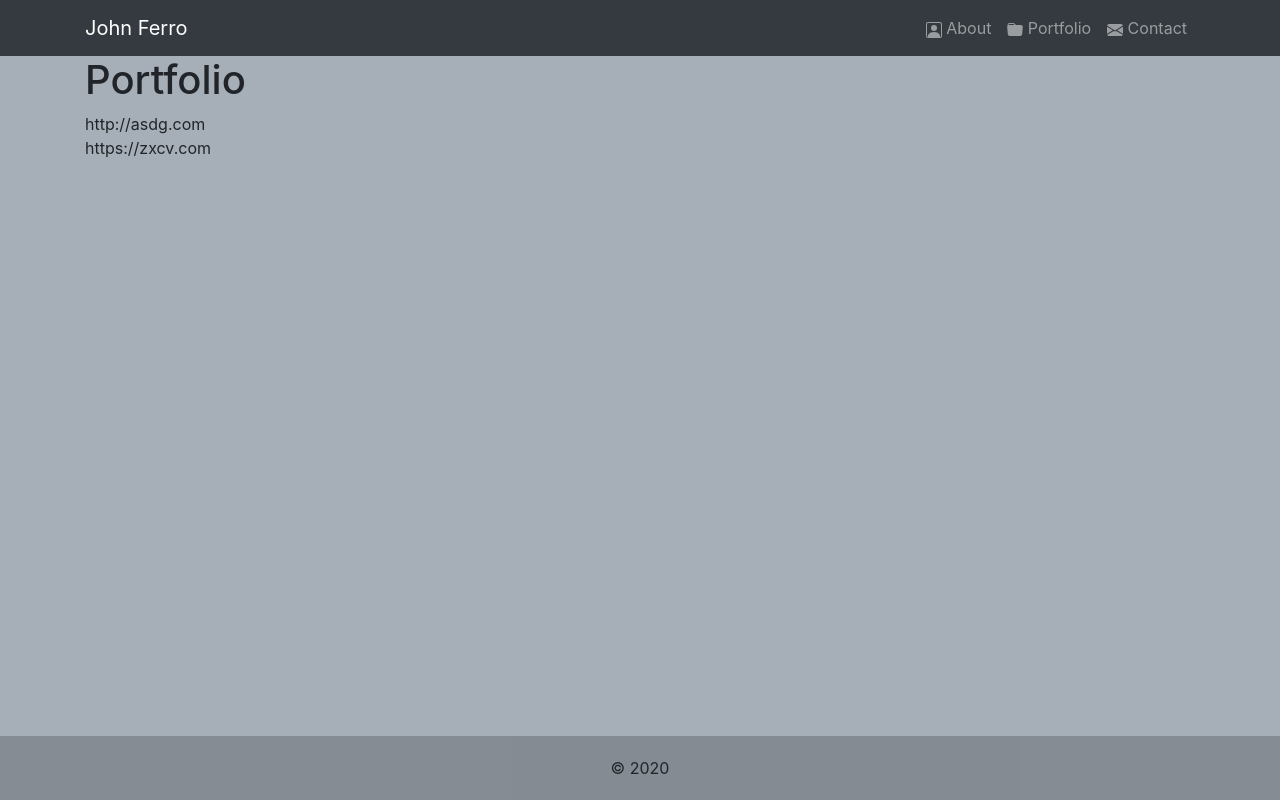
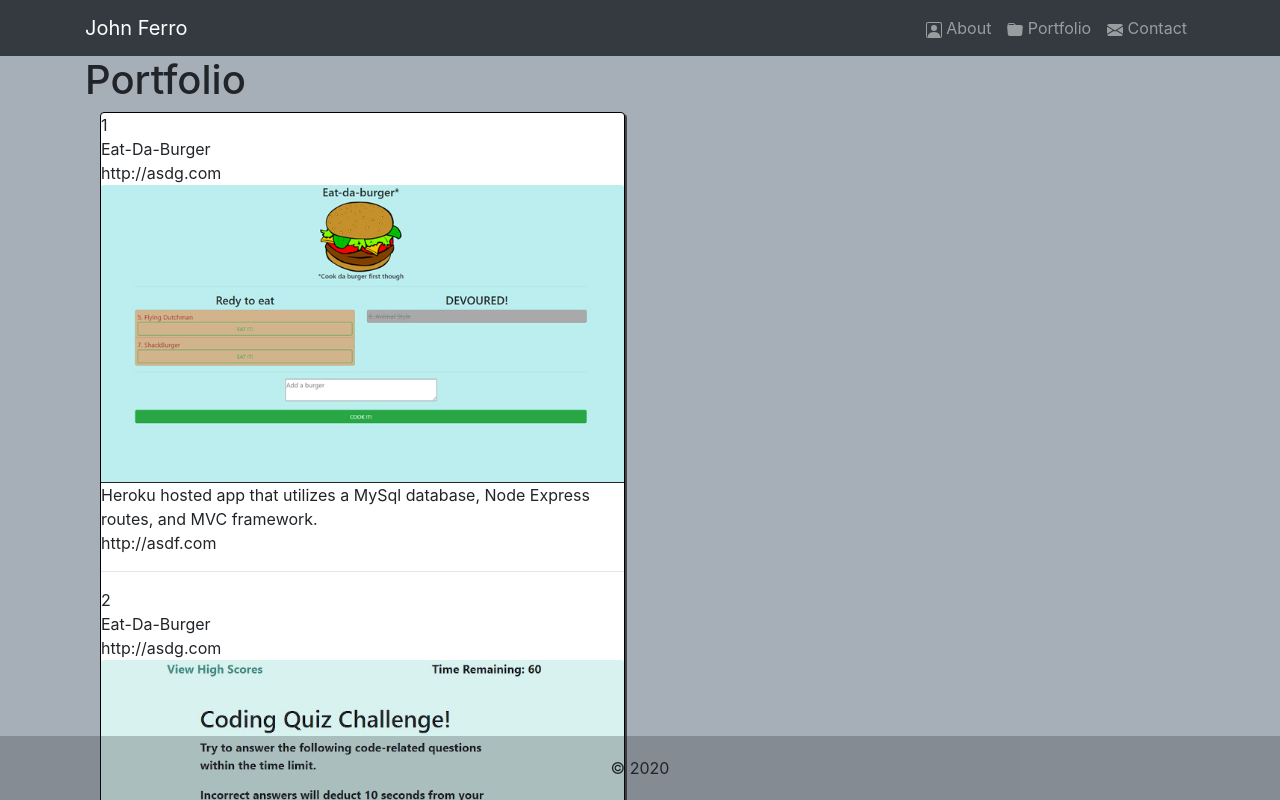
Before and after one commit to jonafi/react-portfolio, a React (Create React App) app: page /portfolio in a window 1280 px wide. Shown: the top 800 px of the page. Built offline with nearby package versions, Linux system fonts and the light colour scheme.

Commit message:
fleshed out more data

```diff
--- a/src/components/Project/index.js
+++ b/src/components/Project/index.js
@@ -2,7 +2,16 @@ import React from "react";
 
 function Project(props) {
 
-  let projects = props.project.map((site) => <div>{site.url}</div>);
+  let projects = props.project.map((site) =>
+    <div>
+      {site.id}<br />
+      {site.name}<br />
+      {site.url}<br />
+      <img className="card-img-top" src={site.thumbnail} alt={site.name}/>
+      {site.description}<br />
+      {site.repository}<br />
+      <hr/>
+    </div>);
 
 
 
@@ -11,12 +20,15 @@ function Project(props) {
     <main className="container">
       <article>
         <h1>Portfolio</h1>
+           <div className="col-md-6">
+           <div className="card">
+            {projects}
+        </div>
+        </div>
+
       </article>
-      {projects}
     </main>
-    // {projects}
-
-    // <main className="container">
+     // <main className="container">
     //     <article>
     //         <h1>Portfolio</h1>
     //         <section className="row">
--- a/src/pages/Portfolio.js
+++ b/src/pages/Portfolio.js
@@ -5,15 +5,27 @@ import Project from "../components/Project"
 const collection = [
   {
     id: 1,
-    name: "Website 1",
+    name: "Eat-Da-Burger",
     url: "http://asdg.com",
-    thumbnail: "/assets/asdf.jpg"
+    thumbnail: "/assets/burger.jpg",
+    description: "Heroku hosted app that utilizes a MySql database, Node Express routes, and MVC framework.",
+    repository:"http://asdf.com"
   },
   {
     id: 2,
-    name: "Webstie 2",
-    url: "https://zxcv.com",
-    thumbnail: "/assets/asdf.jpg"
+    name: "Eat-Da-Burger",
+    url: "http://asdg.com",
+    thumbnail: "/assets/cq.jpg",
+    description: "Heroku hosted app that utilizes a MySql database, Node Express routes, and MVC framework.",
+    repository:"http://asdf.com"
+  },
+  {
+    id: 3,
+    name: "Eat-Da-Burger",
+    url: "http://asdg.com",
+    thumbnail: "/assets/qe.jpg",
+    description: "Heroku hosted app that utilizes a MySql database, Node Express routes, and MVC framework.",
+    repository:"http://asdf.com"
   },
 
 ];
```
